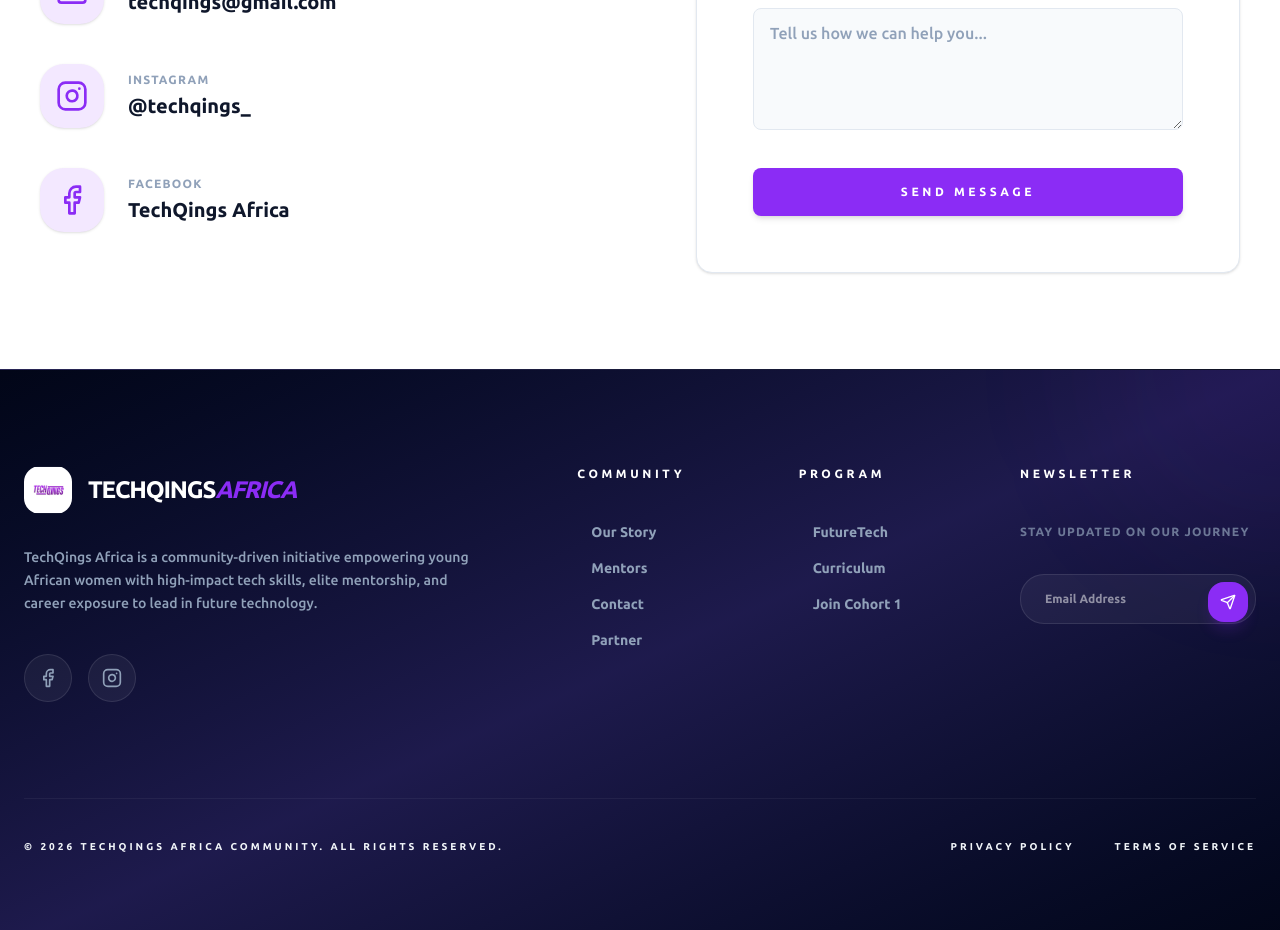
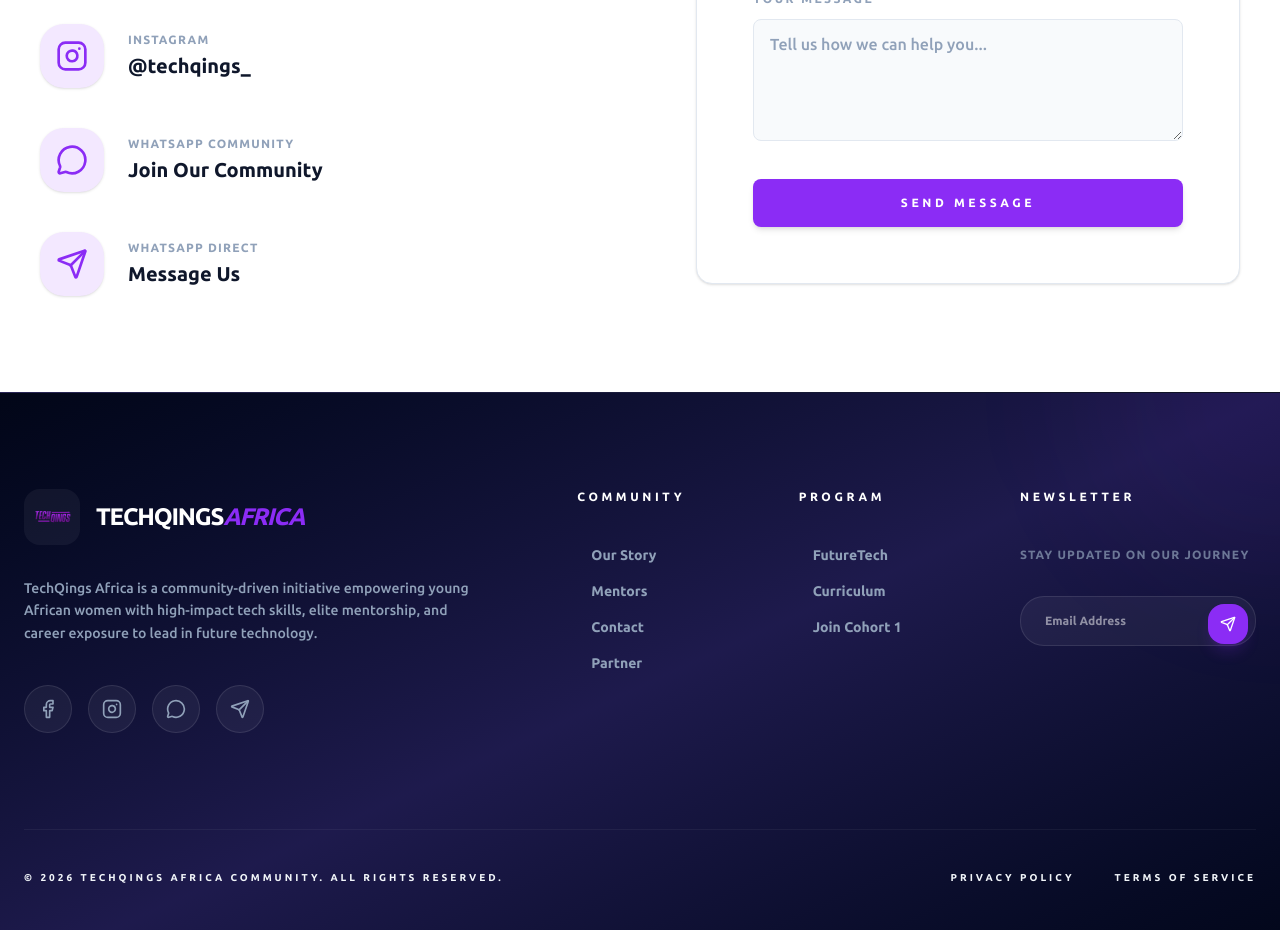
Before and after one commit to Eunini/techqings-africa, a Next.js app: page /contact in a window 1280 px wide. Shown: the part 840-1770 px from the top of the page. Built offline with nearby package versions, Linux system fonts and the light colour scheme.

Commit message:
Fix honeypot validation and Google Sheets headers to match form fields

```diff
--- a/src/app/actions/apply.ts
+++ b/src/app/actions/apply.ts
@@ -9,23 +9,23 @@
     lastName: z.string().min(2, "Last name is too short"),
     email: z.string().email("Invalid email address"),
     phone: z.string().min(5, "Invalid phone number"),
-    track: z.string(),
-    motivation: z.string().optional(),
-    linkedin: z.string().url().optional(),
+    track: z.string().min(1, "Please select a track"),
+    motivation: z.string().optional().nullable(),
+    linkedin: z.string().url().optional().nullable(),
     type: z.enum(['learner', 'mentor']),
-    sessionPreference: z.enum(['Tuesday & Thursday', 'Weekends (Sat-Sun)', 'Either']).optional(),
-    hasPC: z.enum(['Yes', 'No']).optional(),
-    hasInternet: z.enum(['Yes', 'No']).optional(),
-    occupation: z.enum(['Student', 'Working / Employed', 'Self-employed', 'Other']).optional(),
+    sessionPreference: z.enum(['Tuesday & Thursday', 'Weekends (Sat-Sun)', 'Either']).optional().nullable(),
+    hasPC: z.enum(['Yes', 'No']).optional().nullable(),
+    hasInternet: z.enum(['Yes', 'No']).optional().nullable(),
+    occupation: z.enum(['Student', 'Working / Employed', 'Self-employed', 'Other']).optional().nullable(),
     yearsExperience: z.preprocess((val) => {
         if (val === null || val === undefined || val === '') return undefined;
         const n = Number(val);
         return Number.isNaN(n) ? undefined : n;
     }, z.number().nonnegative().optional()),
-    preferredTime: z.string().optional(),
-    mentorBio: z.string().optional(),
-    expertise: z.string().optional(),
-    menteeCapacity: z.enum(['1', '2-3', '4-5', '6+']).optional(),
+    preferredTime: z.string().optional().nullable(),
+    mentorBio: z.string().optional().nullable(),
+    expertise: z.string().optional().nullable(),
+    menteeCapacity: z.enum(['1', '2-3', '4-5', '6+']).optional().nullable(),
     yearsInTech: z.preprocess((val) => {
         if (val === null || val === undefined || val === '') return undefined;
         const n = Number(val);
@@ -36,7 +36,7 @@
         const n = Number(val);
         return Number.isNaN(n) ? undefined : n;
     }, z.number().nonnegative().optional()),
-    _honey: z.string().max(0, "Spam detected"), // Honeypot field
+    _honey: z.string().max(1, "Spam detected").optional(), // Honeypot field
 });
 
 export async function submitApplication(formData: FormData) {
--- a/src/app/contact/page.tsx
+++ b/src/app/contact/page.tsx
@@ -3,7 +3,7 @@
 import Section from "@/components/ui/Section";
 import Button from "@/components/ui/Button";
 import Card from "@/components/ui/Card";
-import { Mail, Instagram, Facebook } from "lucide-react";
+import { Mail, Instagram, Facebook, MessageCircle, Send } from "lucide-react";
 
 export default function Contact() {
     return (
@@ -48,13 +48,24 @@
                                 </div>
                             </div>
                             <div className="flex items-center gap-6 group">
-                                <div className="w-16 h-16 bg-[#F3E8FF] text-primary rounded-2xl flex items-center justify-center text-2xl group-hover:bg-primary group-hover:text-white transition-all shadow-sm group-hover:shadow-lg group-hover:-translate-y-1">
-                                    <Facebook className="w-8 h-8" />
+                                <div className="w-16 h-16 bg-[#F3E8FF] text-primary rounded-2xl flex items-center justify-center text-2xl group-hover:bg-green-500 group-hover:text-white transition-all shadow-sm group-hover:shadow-lg group-hover:-translate-y-1">
+                                    <MessageCircle className="w-8 h-8" />
                                 </div>
                                 <div>
-                                    <a href="https://facebook.com/share/1GYgdo8MbD/?mibextid=wwXIfr" target="_blank" rel="noopener noreferrer" className="block">
-                                        <p className="text-xs font-black text-slate-400 uppercase tracking-widest mb-1">Facebook</p>
-                                        <p className="text-xl font-bold text-slate-900 group-hover:text-primary transition-colors">TechQings Africa</p>
+                                    <a href="https://chat.whatsapp.com/KFsq7gGFXDi832ip8Oj3jo" target="_blank" rel="noopener noreferrer" className="block">
+                                        <p className="text-xs font-black text-slate-400 uppercase tracking-widest mb-1">WhatsApp Community</p>
+                                        <p className="text-xl font-bold text-slate-900 group-hover:text-green-500 transition-colors">Join Our Community</p>
+                                    </a>
+                                </div>
+                            </div>
+                            <div className="flex items-center gap-6 group">
+                                <div className="w-16 h-16 bg-[#F3E8FF] text-primary rounded-2xl flex items-center justify-center text-2xl group-hover:bg-green-500 group-hover:text-white transition-all shadow-sm group-hover:shadow-lg group-hover:-translate-y-1">
+                                    <Send className="w-8 h-8" />
+                                </div>
+                                <div>
+                                    <a href="https://wa.me/message/TFFG2ETW5L3CH1" target="_blank" rel="noopener noreferrer" className="block">
+                                        <p className="text-xs font-black text-slate-400 uppercase tracking-widest mb-1">WhatsApp Direct</p>
+                                        <p className="text-xl font-bold text-slate-900 group-hover:text-green-500 transition-colors">Message Us</p>
                                     </a>
                                 </div>
                             </div>
--- a/src/components/layout/Footer.tsx
+++ b/src/components/layout/Footer.tsx
@@ -1,6 +1,6 @@
 import Link from 'next/link';
 import Image from 'next/image';
-import { Facebook, Instagram, Mail, Send } from 'lucide-react';
+import { Facebook, Instagram, Mail, Send, MessageCircle, Slack } from 'lucide-react';
 
 const Footer = () => {
     return (
@@ -11,7 +11,7 @@
                 <div className="grid grid-cols-1 md:grid-cols-12 gap-16 lg:gap-24">
                     <div className="md:col-span-12 lg:col-span-5">
                         <Link href="/" className="flex items-center gap-4 mb-8 group">
-                            <div className="relative w-12 h-12 overflow-hidden rounded-xl bg-white/5 p-1.5 group-hover:scale-110 transition-transform">
+                            <div className="relative w-14 h-14 overflow-hidden rounded-xl bg-white/5 p-1.5 group-hover:scale-110 transition-transform">
                                 <Image src="/logo.png" alt="TechQings Logo" fill className="object-contain" />
                             </div>
                             <span className="font-black text-2xl text-white tracking-tighter uppercase">
@@ -29,6 +29,14 @@
                             <a href="https://www.instagram.com/techqings_" target="_blank" rel="noopener noreferrer" className="w-12 h-12 rounded-2xl bg-white/5 border border-white/10 flex items-center justify-center hover:bg-primary group transition-all duration-300">
                                 <span className="sr-only">Instagram</span>
                                 <Instagram className="w-5 h-5 group-hover:text-white transition-colors" />
+                            </a>
+                            <a href="https://chat.whatsapp.com/KFsq7gGFXDi832ip8Oj3jo" target="_blank" rel="noopener noreferrer" className="w-12 h-12 rounded-2xl bg-white/5 border border-white/10 flex items-center justify-center hover:bg-green-500 group transition-all duration-300">
+                                <span className="sr-only">WhatsApp Community</span>
+                                <MessageCircle className="w-5 h-5 group-hover:text-white transition-colors" />
+                            </a>
+                            <a href="https://wa.me/message/TFFG2ETW5L3CH1" target="_blank" rel="noopener noreferrer" className="w-12 h-12 rounded-2xl bg-white/5 border border-white/10 flex items-center justify-center hover:bg-green-500 group transition-all duration-300">
+                                <span className="sr-only">WhatsApp Direct</span>
+                                <Send className="w-5 h-5 group-hover:text-white transition-colors" />
                             </a>
                         </div>
                     </div>
--- a/src/components/layout/Navbar.tsx
+++ b/src/components/layout/Navbar.tsx
@@ -30,7 +30,7 @@
         <nav className={`fixed w-full z-50 transition-all duration-300 ${scrolled ? 'bg-white/90 backdrop-blur-lg border-b border-indigo-100 py-3' : 'bg-transparent py-5'}`}>
             <div className="container mx-auto px-4 md:px-6 flex items-center justify-between">
                 <Link href="/" className="flex items-center gap-3 group">
-                    <div className="relative w-10 h-10 md:w-12 md:h-12 overflow-hidden rounded-lg bg-white/10 p-1 group-hover:scale-110 transition-transform">
+                    <div className="relative w-12 h-12 md:w-16 md:h-16 overflow-hidden rounded-lg bg-white/10 p-1 group-hover:scale-110 transition-transform">
                         <Image
                             src="/logo.png"
                             alt="TechQings Logo"
--- a/src/lib/google-sheets.ts
+++ b/src/lib/google-sheets.ts
@@ -20,7 +20,7 @@
         });
 
         if (!response.data.values || response.data.values.length === 0) {
-            const headers = ['Timestamp', 'Application Type', 'First Name', 'Last Name', 'Email', 'Phone', 'Track', 'Motivation/LinkedIn'];
+            const headers = ['Timestamp', 'Type', 'First Name', 'Last Name', 'Email', 'Phone', 'Track', 'Session Preference', 'Has PC', 'Has Internet', 'Occupation', 'Years Experience', 'Preferred Time', 'Mentor Bio', 'Expertise', 'Mentee Capacity', 'Years In Tech', 'Years Mentoring', 'Motivation/LinkedIn'];
             await sheets.spreadsheets.values.update({
                 spreadsheetId,
                 range: 'Sheet1!A1',
```
Also changed, not shown: public/logo.png.
